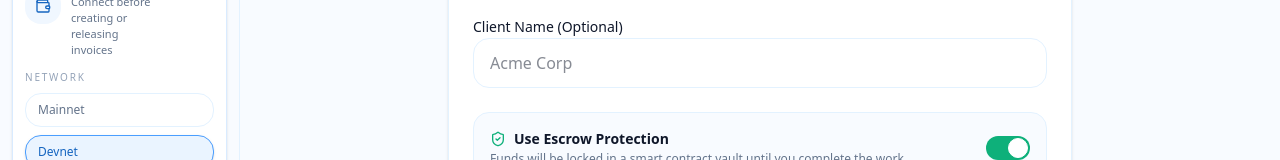
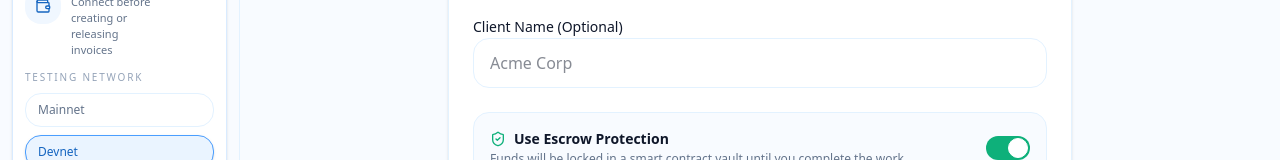
Before and after one commit to dvansari65/Kangarow, a Next.js app in the folder frontend/: page /invoices/new in a window 1280 px wide. Shown: the part 508-668 px from the top of the page. Built offline with nearby package versions, Linux system fonts and the light colour scheme; no server answers; what @solana/web3.js would draw is missing.

Commit message:
refactor(Sidebar): update text and use toast alerts

```diff
--- a/frontend/components/Sidebar.tsx
+++ b/frontend/components/Sidebar.tsx
@@ -7,6 +7,7 @@ import { LayoutDashboard, FileText, Download, Settings, Copy, Check, Wallet } fr
 import { UserButton } from '@clerk/nextjs';
 import { ClusterSwitcher } from './wallet/ClusterSwitcher';
 import { useSolanaWallet } from './wallet/solana-wallet-provider';
+import { toast } from 'sonner';
 
 interface SidebarProps {
   isMobile?: boolean;
@@ -37,7 +38,7 @@ export function Sidebar({ isMobile = false }: SidebarProps) {
     try {
       await connectWallet();
     } catch (error) {
-      alert(error instanceof Error ? error.message : 'Wallet connection failed.');
+      toast.error(error instanceof Error ? error.message : 'Wallet connection failed.');
     }
   };
 
@@ -147,7 +148,7 @@ export function Sidebar({ isMobile = false }: SidebarProps) {
 
         <div className="mb-3">
           <div className="mb-2 text-[10px] font-medium uppercase tracking-[0.18em] text-[#94A3B8]">
-            Network
+            Testing network
           </div>
           <ClusterSwitcher cluster={cluster} onChange={setCluster} compact />
         </div>
```
